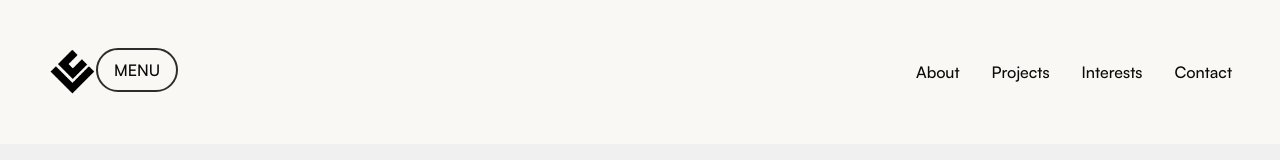
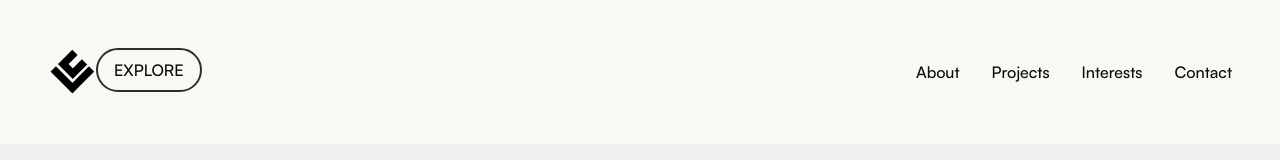
Before and after one commit to LouiseClaughton/portfolio, a Next.js app: page / in a window 1280 px wide. Shown: the top 160 px of the page. Built offline with nearby package versions, Linux system fonts and the light colour scheme; no server answers.

Commit message:
updated button colours, changed 'menu' to 'explore'

```diff
--- a/app/components/button.jsx
+++ b/app/components/button.jsx
@@ -9,7 +9,7 @@ export default function Button({
     <a
       href={buttonLink}
       className={`rounded-full px-6 py-2 w-fit transition-colors uppercase
-        ${isEven ? "bg-[#F9F8F4] text-black" : "bg-[#2D2D2D] text-white"}`}
+        ${isEven ? "bg-[#2D2D2D] text-white" : "bg-[#F9F8F4] text-black"}`}
     >
       {buttonText}
     </a>
--- a/app/components/featuredProjectsGrid.jsx
+++ b/app/components/featuredProjectsGrid.jsx
@@ -24,7 +24,10 @@ export default function FeaturedProjectsGrid({ projects }) {
   return (
     <div className="grid grid-cols-1 md:grid-cols-2 gap-12">
       {projects.map((project, index) => (
-        <div className={index % 2 === 1 ? "md:mt-16" : ""}>
+        <div
+          key={project.id}
+          className={index % 2 === 1 ? "md:mt-16" : ""}
+        >
           <motion.div
             initial={{ opacity: 0, y: 50 }}
             whileInView={{ opacity: 1, y: 0 }}
--- a/app/components/navigation.jsx
+++ b/app/components/navigation.jsx
@@ -23,7 +23,7 @@ export default function Navigation () {
                         `}
                         onClick={() => setOpen(!open)}
                     >
-                        MENU
+                        EXPLORE
                     </button>
                 </div>
             </div>
```
